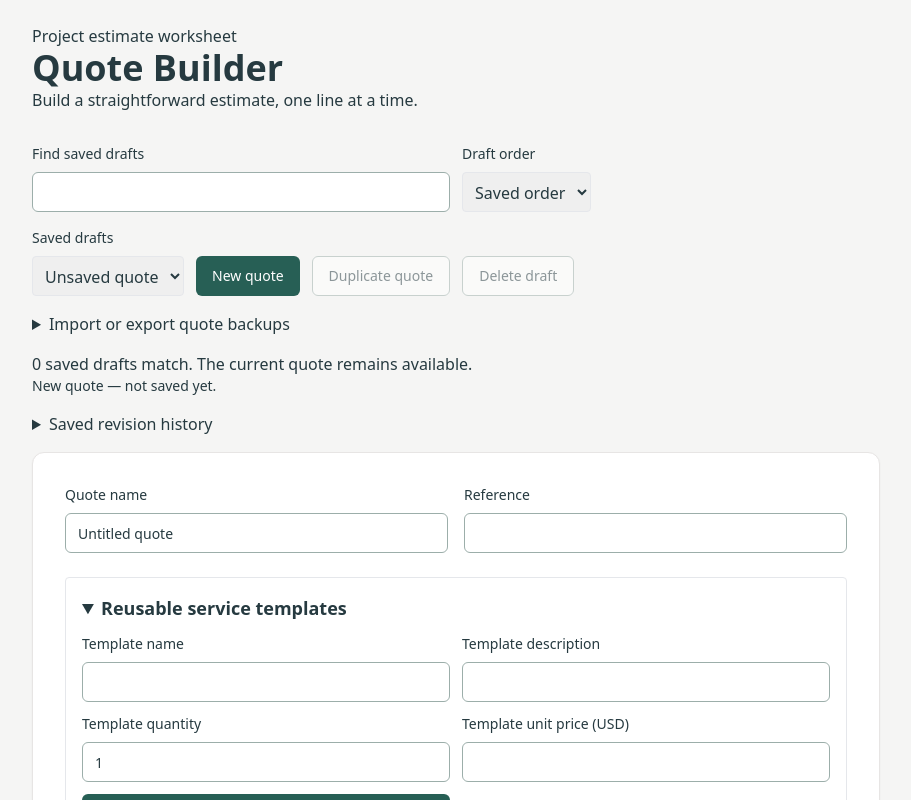
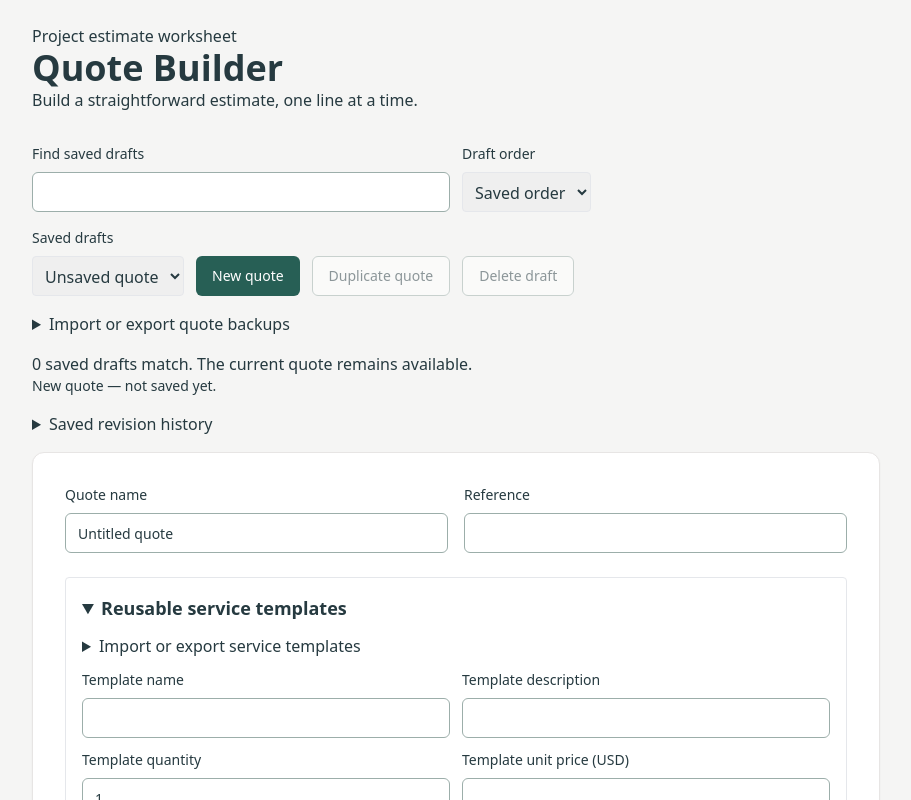
Before and after one commit to kirkduchesne/quote-builder, a Next.js app: page / in a window 1280 px wide. Both pictures are taken after a click on the heading "Reusable service templates". Shown: the top 800 px of the page, without its empty margins (184-1095 px from the left). Built offline with nearby package versions, Linux system fonts and the light colour scheme.

Commit message:
feat: add template export controls

```diff
--- a/components/template-manager.tsx
+++ b/components/template-manager.tsx
@@ -10,6 +10,7 @@ import {
   searchTemplates,
   type Template,
 } from '@/lib/templates';
+import { downloadTemplateBackup, readTemplateBackupFile, mergeTemplateBackup } from '@/lib/template-backups';
 import { loadTemplates, saveTemplates } from '@/lib/template-storage';
 export function TemplateManager({
   onInsert,
@@ -111,6 +112,13 @@ export function TemplateManager({
         >
           Reusable service templates
         </summary>
+        <details className="my-3">
+          <summary className="cursor-pointer font-medium">Import or export service templates</summary>
+          <Button type="button" variant="outline" disabled={!ready} onClick={() => {
+            try { downloadTemplateBackup(templates); setMessage('Saved service templates exported. Unfinished edits are excluded.'); }
+            catch { setMessage('Template download could not start. Keep this page open and try again.'); }
+          }}>Export service templates</Button>
+        </details>
         <form onSubmit={submit} className="mt-3 grid gap-3 sm:grid-cols-2">
           <div>
             <label htmlFor="template-name">Template name</label>
```
